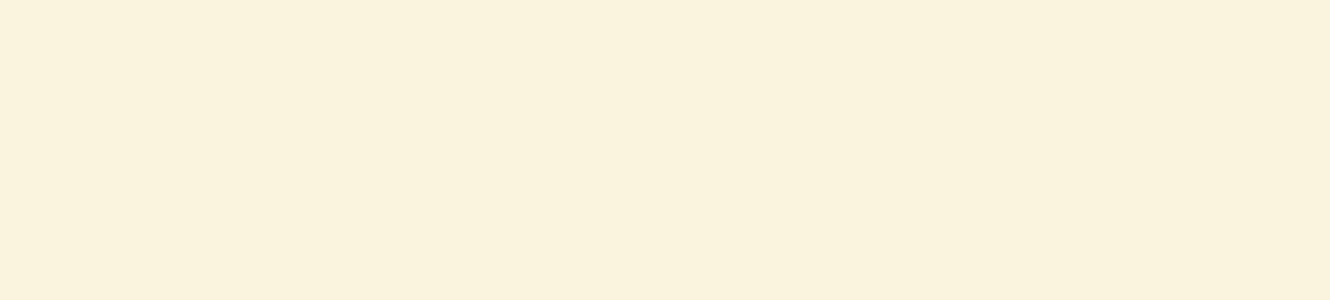
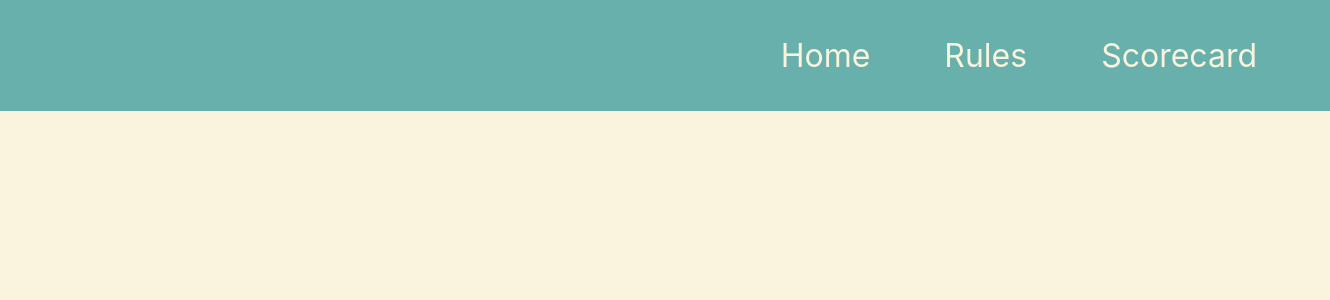
Before and after one commit to EllieD33/yaniv-react-app, a React (Create React App) app: page /pages/scoreboard in a window 1280 px wide. Before the commit this address had no page. Shown: the top 300 px of the page, 1330 px wide, since content can reach past the window. Built offline with nearby package versions, Linux system fonts and the light colour scheme.

Commit message:
adds scoreboard page

```diff
--- a/src/App.js
+++ b/src/App.js
@@ -2,12 +2,14 @@ import './App.css';
 import { Routes, Route } from "react-router-dom";
 import Home from "./pages/home";
 import Rules from "./pages/rules";
+import Scoreboard from "./pages/scoreboard"
 
 function App() {
   return (
     <Routes>
       <Route path='/' element={<Home/>} />
       <Route path='/pages/rules' element={<Rules/>} ></Route>
+      <Route path='/pages/scoreboard' element={<Scoreboard/>}></Route>
     </Routes>
   );
 }
--- a/src/pages/home.js
+++ b/src/pages/home.js
@@ -8,7 +8,7 @@ const Home = () => {
             </header>
             <nav>
                 <a href="/pages/rules"><Button text="Learn how to play" /></a>
-                <a href="/pages/scorecard"><Button text="Take me to the scorecard" /></a>
+                <a href="/pages/scoreboard"><Button text="Take me to the scorecard" /></a>
             </nav>
         </div>
     );
--- /dev/null
+++ b/src/pages/scoreboard.js
@@ -0,0 +1,15 @@
+import NavBar from "../components/NavBar";
+
+const Scoreboard = () => {
+    return (
+        <div className="App-pages">
+            <nav>
+                <NavBar/>
+            </nav>
+            <main className="flex-scorecards">
+            </main>
+        </div>
+    );
+};
+
+export default Scoreboard;
```
